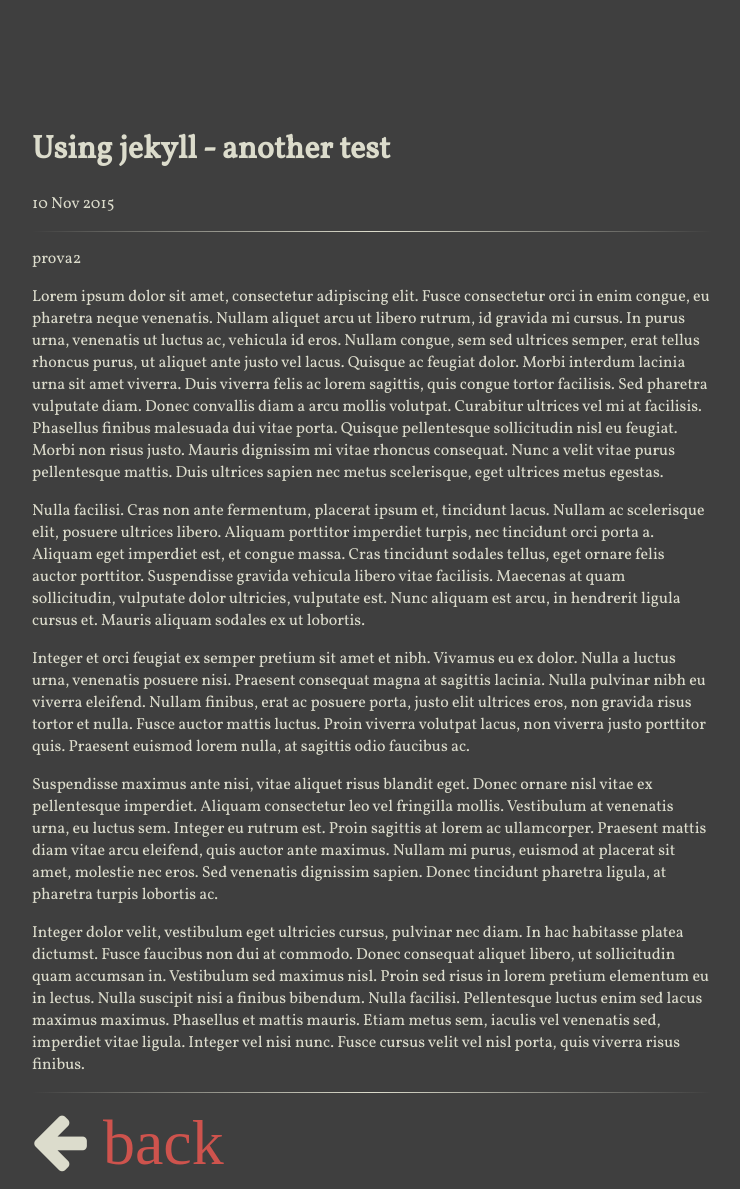
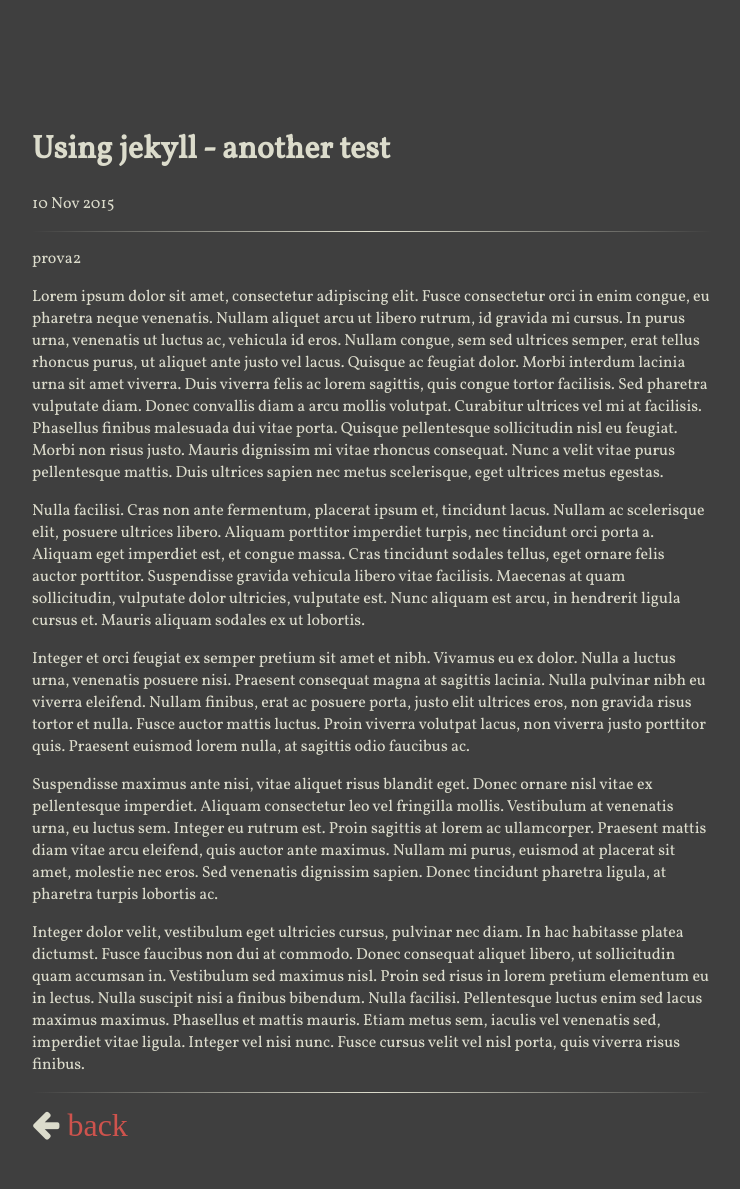
Before and after one commit to rs2/anbasile.github.io, a Jekyll site: the page built from _posts/2015-11-10-blogging-again-with-jekyll.md, in a window 1280 px wide. Shown: the whole page, without its empty margins (268-1008 px from the left). Built offline with Jekyll 4.4.1, drawn with Linux system fonts in a browser that asks for light colours; nearby versions of some CDN libraries; after the commit the page ends 1159 px from its top, so only the background shows below that.

Commit message:
Update post.html

```diff
--- a/_layouts/post.html
+++ b/_layouts/post.html
@@ -11,7 +11,7 @@ layout: base
   <hr />
   <div>
   	<p>
-  	<span class="fa fa-arrow-left fa-4x">
+  	<span class="fa fa-arrow-left fa-2x">
   	<a href="http://anbasile.github.io" style="text-align: center">back</a>
   	</span>
   	</p>
```
